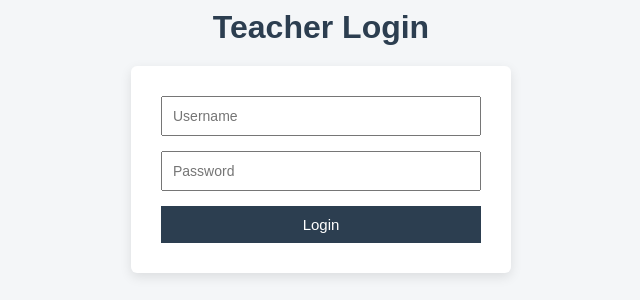
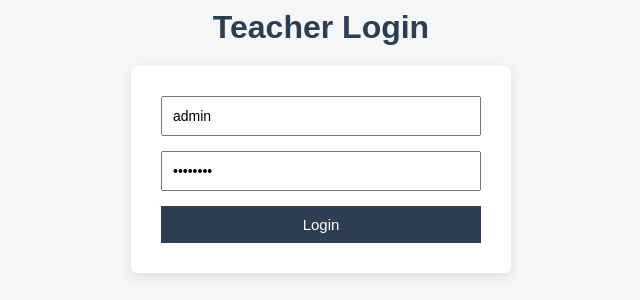
Before and after one commit to apurvamarya/attendance-system, a Flask app: page / in a window 1280 px wide. Shown: the part 270-570 px from the top of the page, without its empty margins (319-959 px from the left). Run offline with Flask 3, Linux system fonts and the light colour scheme.

Commit message:
Pre-fill login form with default credentials

```diff
--- a/templates/login.html
+++ b/templates/login.html
@@ -11,8 +11,8 @@
     <h1>Teacher Login</h1>
 
     <form method="POST" class="login-form">
-        <input type="text" name="username" placeholder="Username" required>
-        <input type="password" name="password" placeholder="Password" required>
+        <input type="text" name="username" value="admin" required>
+        <input type="password" name="password" value="admin123" required>
 
         <button type="submit">Login</button>
 
```
